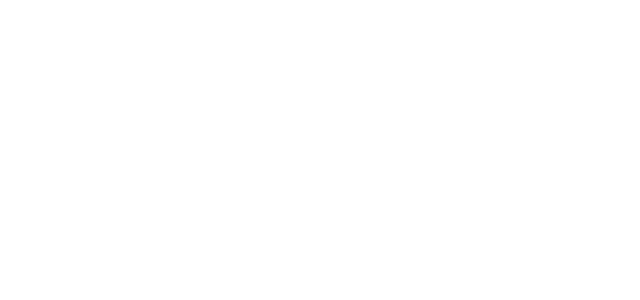
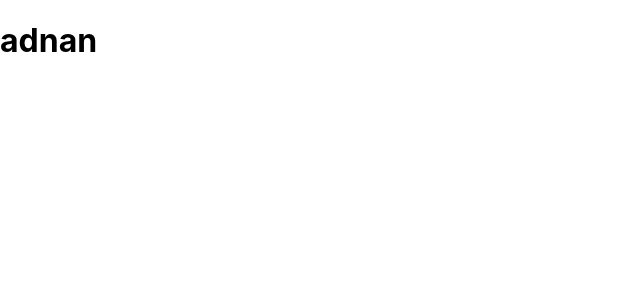
Before and after one commit to SDE-ADNAN/react-redux-demo-withexplanation, a React (Create React App) app: page / in a window 1280 px wide. Shown: the top 300 px of the page, without its empty margins (0-640 px from the left). Built offline with nearby package versions, Linux system fonts and the light colour scheme.

Commit message:
installed redux react-redux

```diff
--- a/package.json
+++ b/package.json
@@ -8,7 +8,9 @@
     "@testing-library/user-event": "^13.5.0",
     "react": "^18.0.0",
     "react-dom": "^18.0.0",
+    "react-redux": "^7.2.8",
     "react-scripts": "5.0.0",
+    "redux": "^4.1.2",
     "web-vitals": "^2.1.4"
   },
   "scripts": {
--- a/src/App.js
+++ b/src/App.js
@@ -3,7 +3,7 @@ import './App.css';
 function App() {
   return (
     <div >
-
+      <h1>adnan</h1>
     </div>
   );
 }
```
Also changed, not shown: 1 other file (tests, documents, lock files or other folders).
